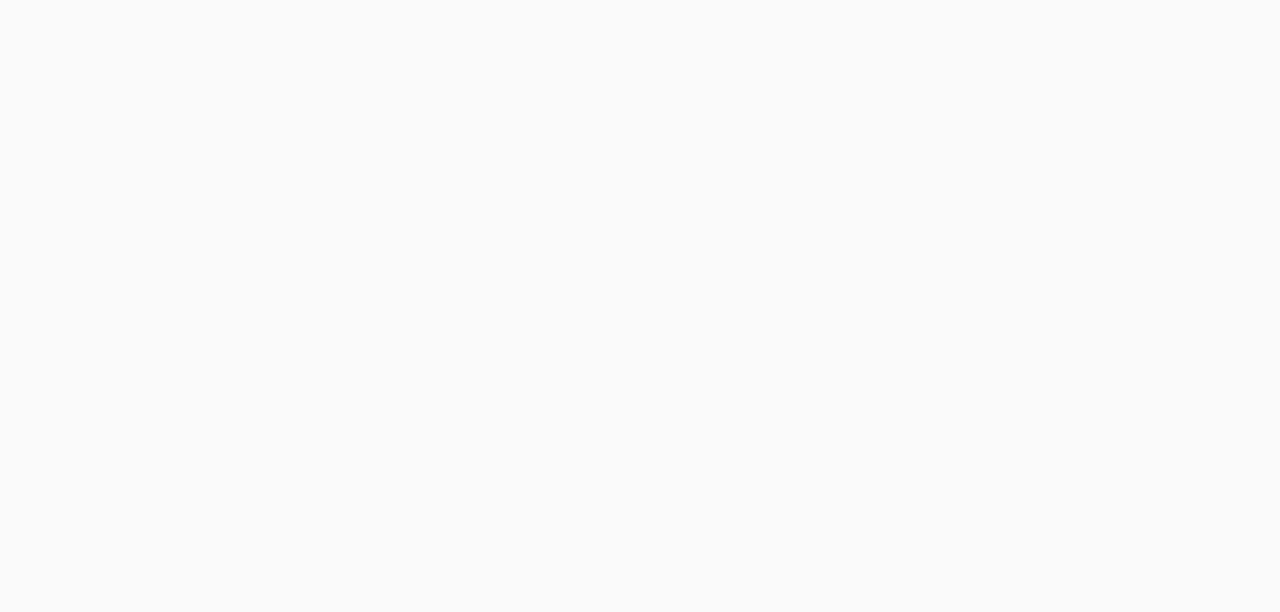
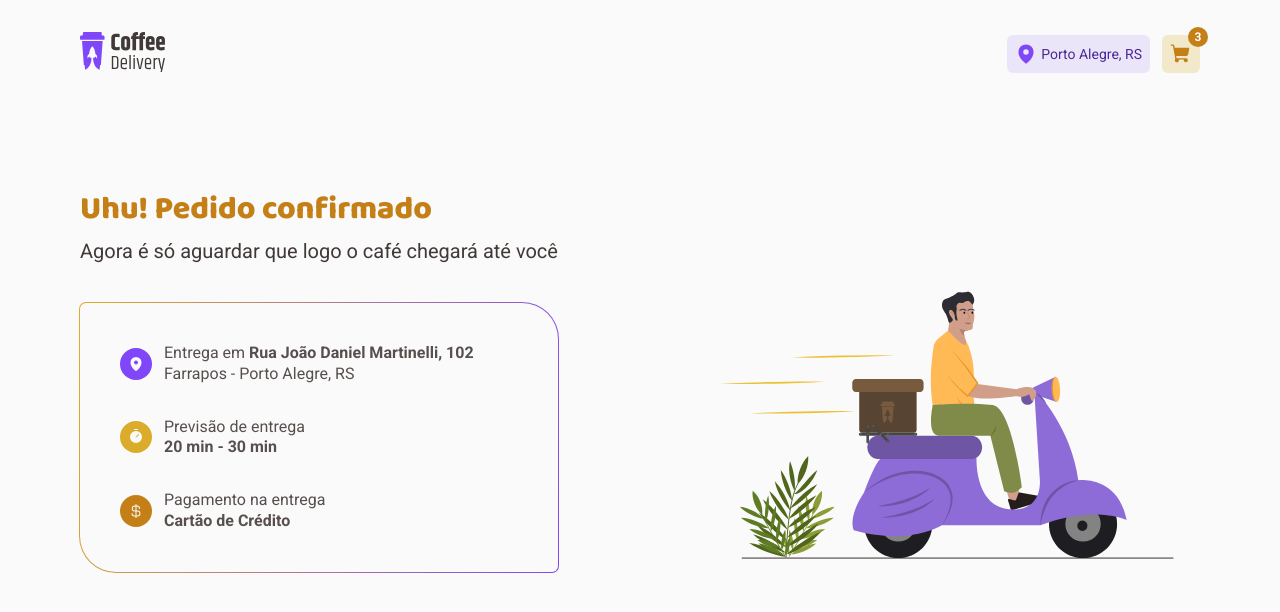
Before and after one commit to Fekleite/ignite-challenge-coffee-delivery, a React (Vite) app: page /order-confirmed in a window 1280 px wide. Before the commit this address had no page. Shown: the top 612 px of the page. Built offline with nearby package versions, Linux system fonts and the light colour scheme.

Commit message:
feat: create order confirmed page

```diff
--- a/src/Router.tsx
+++ b/src/Router.tsx
@@ -4,6 +4,7 @@
 
 import { Home } from './pages/Home'
 import { Checkout } from './pages/Checkout'
+import { OrderConfirmed } from './pages/OrderConfirmed'
 
 export function Router() {
   return (
@@ -11,6 +12,7 @@
       <Route path="/" element={<DefaultLayout />}>
         <Route path="/" element={<Home />} />
         <Route path="/checkout" element={<Checkout />} />
+        <Route path="/order-confirmed" element={<OrderConfirmed />} />
       </Route>
     </Routes>
   )
--- /dev/null
+++ b/src/pages/OrderConfirmed/index.tsx
@@ -0,0 +1,70 @@
+import { MapPin, Timer, CurrencyDollar } from 'phosphor-react'
+
+import shippingImg from '../../assets/delivery-illustration.svg'
+
+import {
+  Grid,
+  IconCircle,
+  OrderConfirmedContainer,
+  Info,
+  Illustration,
+} from './styles'
+
+export function OrderConfirmed() {
+  return (
+    <OrderConfirmedContainer>
+      <Grid>
+        <Info>
+          <h2>Uhu! Pedido confirmado</h2>
+
+          <span>Agora é só aguardar que logo o café chegará até você</span>
+
+          <ul>
+            <li>
+              <IconCircle circleColor="purple">
+                <MapPin size={16} weight="fill" />
+              </IconCircle>
+
+              <span>
+                Entrega em <strong>Rua João Daniel Martinelli, 102</strong>
+                <br />
+                Farrapos - Porto Alegre, RS
+              </span>
+            </li>
+
+            <li>
+              <IconCircle circleColor="yellow">
+                <Timer size={16} weight="fill" />
+              </IconCircle>
+
+              <span>
+                Previsão de entrega
+                <br />
+                <strong>20 min - 30 min</strong>
+              </span>
+            </li>
+
+            <li>
+              <IconCircle circleColor="yellowDark">
+                <CurrencyDollar size={16} weight="fill" />
+              </IconCircle>
+
+              <span>
+                Pagamento na entrega
+                <br />
+                <strong>Cartão de Crédito</strong>
+              </span>
+            </li>
+          </ul>
+        </Info>
+
+        <Illustration>
+          <img
+            src={shippingImg}
+            alt="Imagem de um homem dirigindo uma moto com a entrega"
+          />
+        </Illustration>
+      </Grid>
+    </OrderConfirmedContainer>
+  )
+}
--- /dev/null
+++ b/src/pages/OrderConfirmed/styles.ts
@@ -0,0 +1,108 @@
+import styled from 'styled-components'
+
+const CIRCLE_COLORS = {
+  yellowDark: 'yellow-700',
+  yellow: 'yellow-500',
+  purple: 'purple-500',
+} as const
+
+interface IconCircleProps {
+  circleColor: keyof typeof CIRCLE_COLORS
+}
+
+export const OrderConfirmedContainer = styled.main`
+  width: 100%;
+
+  padding: 6.5rem 0;
+`
+
+export const Grid = styled.div`
+  width: 100%;
+  max-width: 72rem;
+
+  margin: 0 auto;
+  padding: 5rem 1rem;
+
+  display: flex;
+  justify-content: space-between;
+  gap: 20px;
+`
+
+export const Info = styled.div`
+  h2 {
+    font-family: 'Baloo 2';
+    font-weight: 800;
+    font-size: 2rem;
+
+    color: ${(props) => props.theme['yellow-700']};
+
+    margin-bottom: 0.25rem;
+  }
+
+  > span {
+    font-size: 1.25rem;
+    color: ${(props) => props.theme['base-subtitle']};
+  }
+
+  ul {
+    margin-top: 2.5rem;
+
+    position: relative;
+    list-style: none;
+
+    display: flex;
+    flex-direction: column;
+    align-items: flex-start;
+    gap: 32px;
+
+    padding: 2.5rem;
+
+    background-color: ${(props) => props.theme.background};
+    border-radius: 6px 36px;
+
+    &::after {
+      content: '';
+
+      position: absolute;
+      top: -1px;
+      bottom: -1px;
+      left: -1px;
+      right: -1px;
+
+      background: linear-gradient(102.89deg, #dbac2c, #8047f8);
+      border-radius: 7px 37px;
+
+      z-index: -1;
+    }
+
+    li {
+      display: flex;
+      align-items: center;
+      gap: 12px;
+
+      span {
+        line-height: 130%;
+      }
+    }
+  }
+`
+
+export const IconCircle = styled.div<IconCircleProps>`
+  background-color: ${(props) => props.theme[CIRCLE_COLORS[props.circleColor]]};
+  color: ${(props) => props.theme.background};
+
+  padding: 0.5rem;
+  border-radius: 50%;
+
+  display: flex;
+  align-items: center;
+  justify-content: center;
+`
+
+export const Illustration = styled.div`
+  width: 100%;
+  max-width: 30.75rem;
+
+  display: flex;
+  align-items: flex-end;
+`
```
